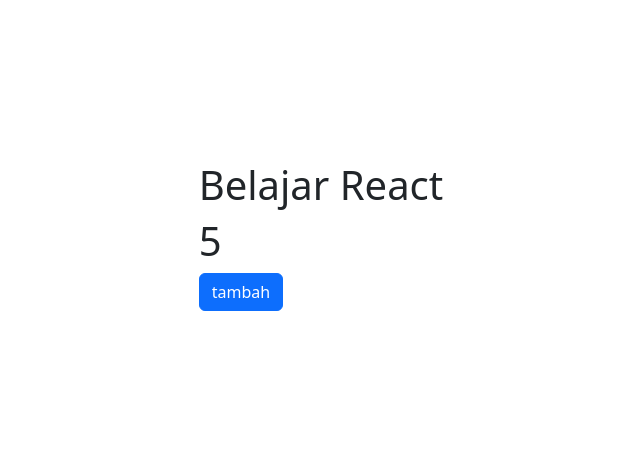
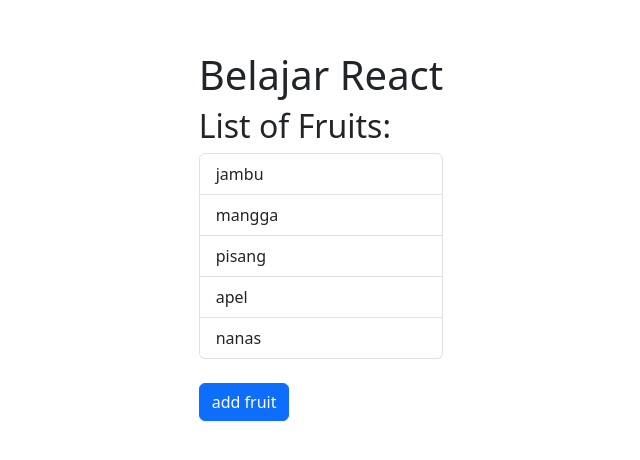
Before and after one commit to Ndhrbt1/coba-react, a React (Vite) app: page / in a window 1280 px wide. Shown: the part 164-624 px from the top of the page, without its empty margins (319-959 px from the left). Built offline with nearby package versions, Linux system fonts and the light colour scheme.

Commit message:
feat: read & create fruit

```diff
--- a/src/App.tsx
+++ b/src/App.tsx
@@ -1,10 +1,10 @@
-import Counter from "./components/Counter";
+import Fruits from "./components/Fruits";
 
 function App() {
   return (
     <>
       <h1>Belajar React</h1>
-      <Counter />
+      <Fruits />
     </>
   );
 }
--- a/src/components/Counter.tsx
+++ b/src/components/Counter.tsx
@@ -14,6 +14,7 @@
   const tambah = () => {
     setAngka((angka) => angka + 1);
   };
+
   return (
     <>
       <h1>{angka}</h1>
--- /dev/null
+++ b/src/components/Fruits.tsx
@@ -0,0 +1,31 @@
+import { useState } from "react";
+
+function Fruits() {
+  const [fruits, setFruits] = useState([
+    "jambu",
+    "mangga",
+    "pisang",
+    "apel",
+    "nanas",
+  ]);
+  const newFruit = "alpukat";
+  const addFruit = () => {
+    setFruits([newFruit, ...fruits]);
+  };
+  return (
+    <>
+      <h2>List of Fruits:</h2>
+      <ul className="list-group">
+        {fruits.map((value) => (
+          <li className="list-group-item">{value}</li>
+        ))}
+      </ul>
+      <br />
+      <button type="button" className="btn btn-primary" onClick={addFruit}>
+        add fruit
+      </button>
+    </>
+  );
+}
+
+export default Fruits;
```
